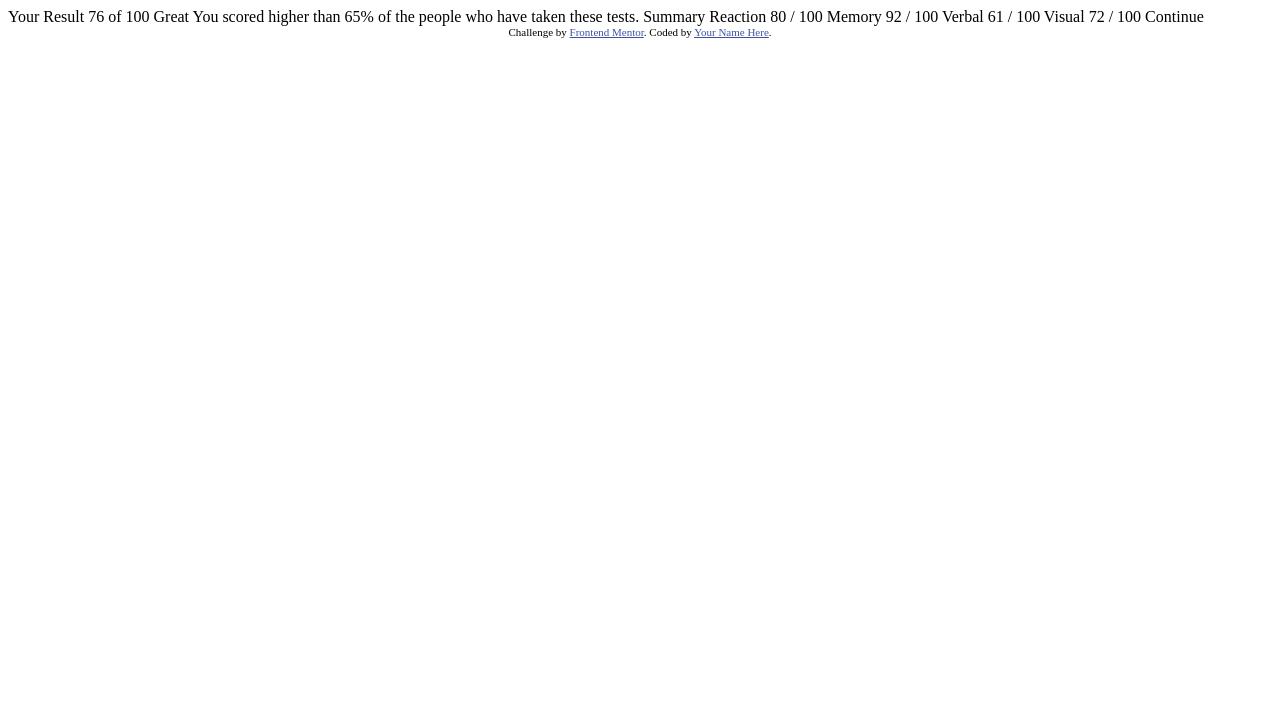
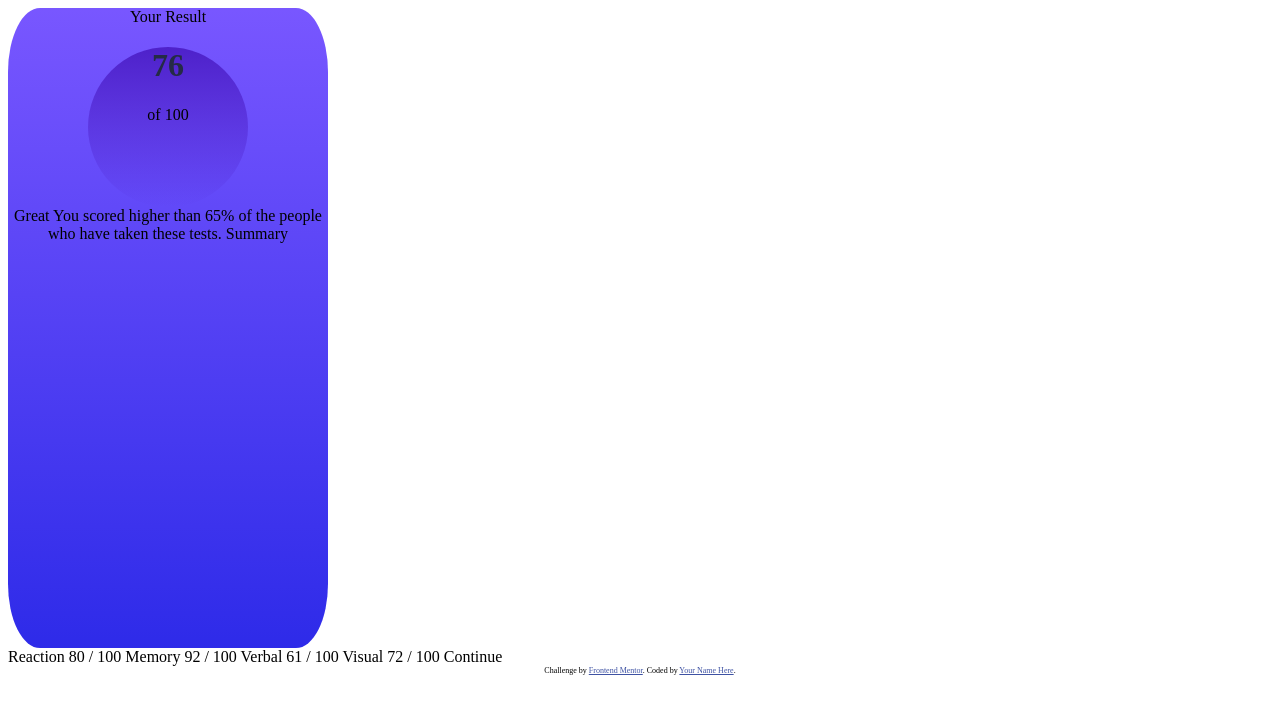
Before and after one commit to adamcabral86/Results-Summary-Component, a plain HTML site: page index.html in a window 1280 px wide. Drawn offline with Linux system fonts and the light colour scheme.

Commit message:
first changes

```diff
--- /dev/null
+++ b/assets/style.css
@@ -0,0 +1,40 @@
+.attribution {
+    font-size: 8px;
+    text-align: center;
+}
+
+.attribution a {
+    color: hsl(228, 45%, 44%);
+}
+
+h1 {
+    font-size: 2rem;
+    font-weight: 700;
+    color: hsl(229, 31%, 21%);
+}
+
+#result-container {
+    width: 25vw;
+    height: 50vw;
+    border-radius: 10%;
+    background: linear-gradient(180deg, hsl(252, 100%, 67%) 0%, hsl(241, 81%, 54%) 100%);
+    text-align: center;
+}
+
+#result-circle {
+    border-radius: 50%;
+    width: 50%;
+    margin: auto;
+    aspect-ratio: 1/1;
+    background: linear-gradient(180deg, hsla(256, 72%, 46%, 1) 0%, hsla(241, 72%, 46%, 0) 100%);
+}
+
+/* For Desktop 1440px width*/
+@media screen and (width: 1440px) {
+
+}
+
+/* For Mobile 375px width */
+@media screen and (width: 375px) {
+
+}
--- a/index.html
+++ b/index.html
@@ -7,24 +7,25 @@
   <link rel="icon" type="image/png" sizes="32x32" href="./assets/images/favicon-32x32.png">
 
   <title>Frontend Mentor | Results summary component</title>
+  <link rel="stylesheet" href="assets/style.css">
 
-  <!-- Feel free to remove these styles or customise in your own stylesheet 👍 -->
-  <style>
-    .attribution { font-size: 11px; text-align: center; }
-    .attribution a { color: hsl(228, 45%, 44%); }
-  </style>
 </head>
 <body>
+<div id="container">
+  <div id="result-container">
+    Your Result
+    <div id="result-circle">
+      <h1>76</h1>
+      <p>of 100</p>
+    </div>
 
-  Your Result
-  76
-  of 100
 
     Great
     You scored higher than 65% of the people who have taken these tests.
 
     Summary
-
+  </div>
+  <div>
     Reaction
     80 / 100
 
@@ -38,7 +39,9 @@
     72 / 100
 
     Continue
+  </div>
 
+</div>
   <div class="attribution">
     Challenge by <a href="https://www.frontendmentor.io?ref=challenge" target="_blank">Frontend Mentor</a>.
     Coded by <a href="#">Your Name Here</a>.
```
Lines whose indentation alone changed are shown as unchanged.
